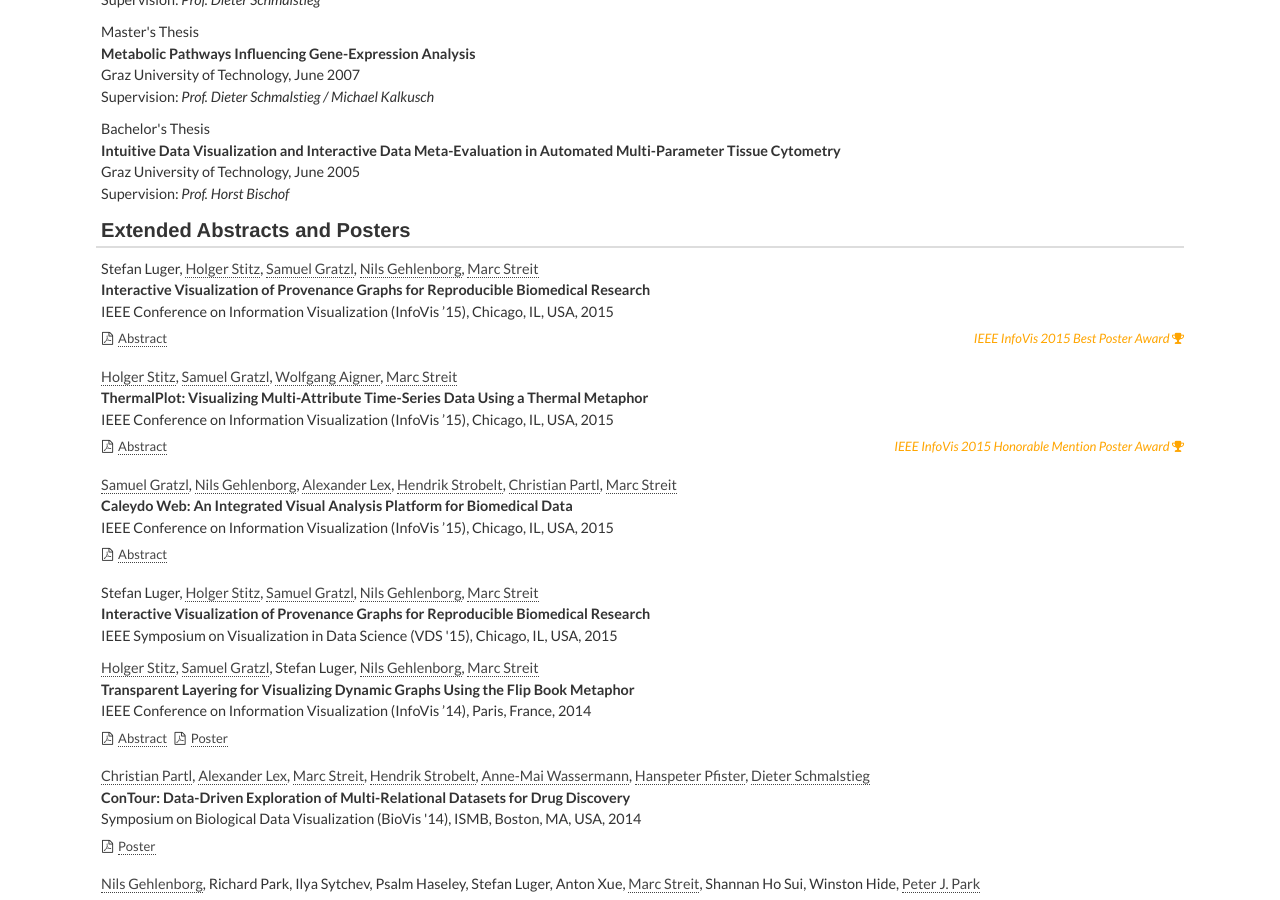
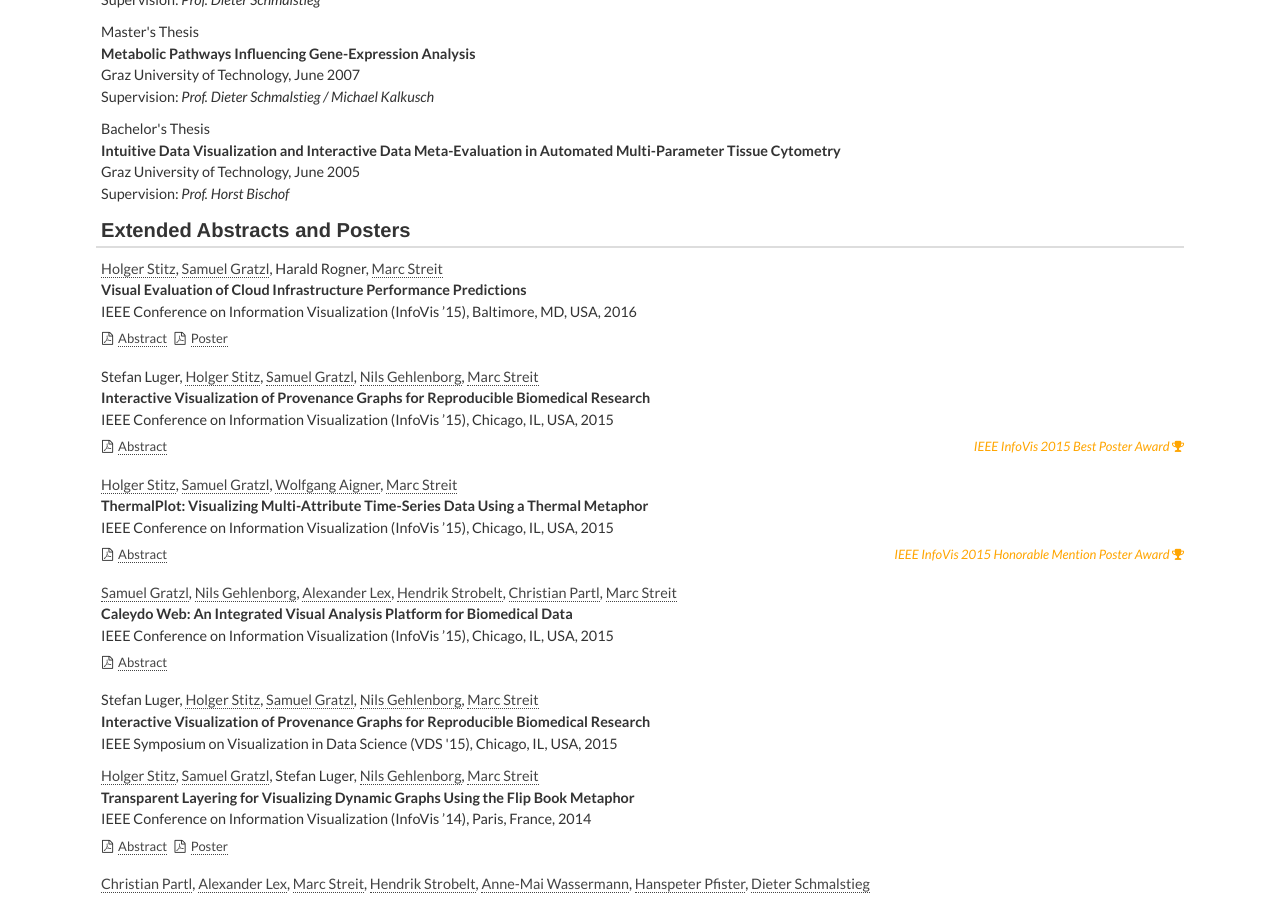
Before and after one commit to mstreit/mstreit.github.io, a Jekyll site: the page built from publications.md, in a window 1280 px wide and 900 px high, scrolled down 5392 px. Built offline with Jekyll 4.4.1, drawn with Linux system fonts in a browser that asks for light colours; nearby versions of some CDN libraries; some web fonts are replaced.

Commit message:
added prediction poster

```diff
--- a/_data/posters.yml
+++ b/_data/posters.yml
@@ -1,3 +1,15 @@
+- authors:
+  - stitz
+  - gratzl
+  - Harald Rogner
+  - streit
+  title: Visual Evaluation of Cloud Infrastructure Performance Predictions
+  journal: IEEE Conference on Information Visualization (InfoVis ’15), Baltimore, MD, USA
+  year: 2016
+  abstract-pdf: 2016_infovis_cloud-infrastructure-performance-predictions_abstract.pdf
+  poster-pdf: 2016_infovis_cloud-infrastructure-performance-predictions_poster.pdf
+  award:
+
 - authors:
   - Stefan Luger
   - stitz
```
